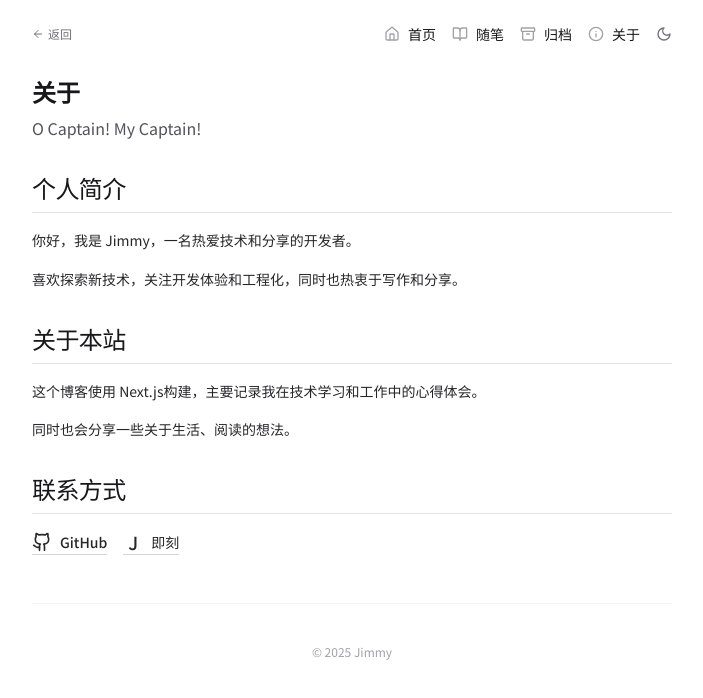
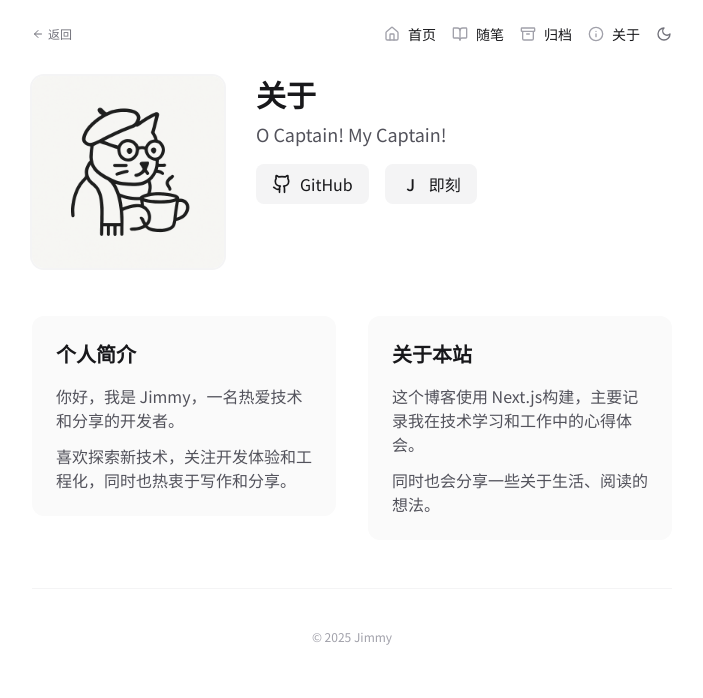
Before and after one commit to Beetermyself/pycc, a Next.js app: page /about in a window 1280 px wide. Shown: the top 698 px of the page, without its empty margins (288-991 px from the left). Built offline with nearby package versions, Linux system fonts and the light colour scheme.

Commit message:
feat(about): adjust

```diff
--- a/app/about/page.tsx
+++ b/app/about/page.tsx
@@ -3,6 +3,7 @@ import { ArrowLeft, Github, Twitter, Mail } from "lucide-react"
 import { ThemeToggle } from "@/components/theme-toggle"
 import { Footer } from "@/components/footer"
 import { HeaderNav } from "@/components/header-nav"
+import Image from "next/image"
 
 export default function About() {
   return (
@@ -21,33 +22,29 @@ export default function About() {
         </div>
       </header>
 
-      <main>
-        <div className="mb-8">
-          <h1 className="text-2xl font-semibold mb-2">关于</h1>
-          <p className="text-zinc-600 dark:text-zinc-400">O Captain! My Captain!</p>
-        </div>
-
-        <div className="prose prose-zinc dark:prose-invert prose-sm max-w-none text-zinc-800 dark:text-zinc-200">
-          <div className="mb-8">
-            <h2 className="text-lg font-medium mb-4">个人简介</h2>
-            <p>你好，我是 Jimmy，一名热爱技术和分享的开发者。</p>
-            <p>喜欢探索新技术，关注开发体验和工程化，同时也热衷于写作和分享。</p>
+      <main className="space-y-12">
+        {/* Profile Section */}
+        <section className="flex flex-col md:flex-row items-center md:items-start gap-8">
+          <div className="w-32 h-32 md:w-48 md:h-48 relative rounded-xl overflow-hidden ring-2 ring-zinc-100 dark:ring-zinc-800">
+            <Image
+              src="/logo2.png"
+              alt="Jimmy's photo"
+              fill
+              className="object-cover"
+              priority
+            />
           </div>
-
-          <div className="mb-8">
-            <h2 className="text-lg font-medium mb-4">关于本站</h2>
-            <p>这个博客使用 Next.js构建，主要记录我在技术学习和工作中的心得体会。</p>
-            <p>同时也会分享一些关于生活、阅读的想法。</p>
-          </div>
-
-          <div className="mb-8">
-            <h2 className="text-lg font-medium mb-4">联系方式</h2>
-            <div className="flex space-x-4">
+          <div className="text-center md:text-left flex-1 space-y-4">
+            <div>
+              <h1 className="text-3xl font-bold mb-2">关于</h1>
+              <p className="text-lg text-zinc-600 dark:text-zinc-400">O Captain! My Captain!</p>
+            </div>
+            <div className="flex justify-center md:justify-start space-x-4">
               <a
                 href="https://github.com/Lily-404"
                 target="_blank"
                 rel="noopener noreferrer"
-                className="flex items-center text-zinc-600 dark:text-zinc-400 hover:text-zinc-900 dark:hover:text-zinc-200"
+                className="flex items-center px-4 py-2 rounded-lg bg-zinc-100 dark:bg-zinc-800 hover:bg-zinc-200 dark:hover:bg-zinc-700 transition-colors"
               >
                 <Github className="h-5 w-5 mr-2" />
                 GitHub
@@ -56,16 +53,37 @@ export default function About() {
                 href="https://okjk.co/ITgDUG"
                 target="_blank"
                 rel="noopener noreferrer"
-                className="flex items-center text-zinc-600 dark:text-zinc-400 hover:text-zinc-900 dark:hover:text-zinc-200"
+                className="flex items-center px-4 py-2 rounded-lg bg-zinc-100 dark:bg-zinc-800 hover:bg-zinc-200 dark:hover:bg-zinc-700 transition-colors"
               >
-                <span className="h-5 w-5 mr-2 flex items-center justify-center font-medium text-lg">J</span>
+                <span className="h-5 w-5 mr-2 flex items-center justify-center font-medium">J</span>
                 即刻
               </a>
-
-
             </div>
           </div>
-        </div>
+        </section>
+
+        {/* Content Section */}
+        <section className="grid md:grid-cols-2 gap-8">
+          <div className="space-y-6">
+            <div className="bg-zinc-50 dark:bg-zinc-800/50 rounded-xl p-6">
+              <h2 className="text-xl font-semibold mb-4">个人简介</h2>
+              <div className="space-y-3 text-zinc-600 dark:text-zinc-400">
+                <p>你好，我是 Jimmy，一名热爱技术和分享的开发者。</p>
+                <p>喜欢探索新技术，关注开发体验和工程化，同时也热衷于写作和分享。</p>
+              </div>
+            </div>
+          </div>
+
+          <div className="space-y-6">
+            <div className="bg-zinc-50 dark:bg-zinc-800/50 rounded-xl p-6">
+              <h2 className="text-xl font-semibold mb-4">关于本站</h2>
+              <div className="space-y-3 text-zinc-600 dark:text-zinc-400">
+                <p>这个博客使用 Next.js构建，主要记录我在技术学习和工作中的心得体会。</p>
+                <p>同时也会分享一些关于生活、阅读的想法。</p>
+              </div>
+            </div>
+          </div>
+        </section>
       </main>
 
       <Footer />
--- a/components/note-card.tsx
+++ b/components/note-card.tsx
@@ -5,7 +5,7 @@ import type { Note } from "@/types/note"
 export function NoteCard({ note }: { note: Note }) {
   return (
     <div className="p-5 rounded-2xl border border-zinc-200 dark:border-zinc-800 bg-white dark:bg-zinc-900 shadow-sm">
-      <div className="flex items-center gap-3 mb-1">
+      <div className="flex items-center gap-3 mb-2">
         <img
           src="/cat.jpg"
           alt="Jimmy's avatar"
@@ -19,7 +19,8 @@ export function NoteCard({ note }: { note: Note }) {
         </div>
       </div>
 
-      <div className="prose prose-zinc dark:prose-invert prose-sm text-zinc-900 dark:text-zinc-100">
+      {/* 内容主体 */}
+      <div className="text-zinc-900 dark:text-zinc-100 text-[15px] leading-relaxed whitespace-pre-wrap break-words">
         {note.content}
       </div>
     </div>
```
Also changed, not shown: content/notes/6.md (added, +1 -0 lines), content/notes/7.md (added, +3 -0 lines).
